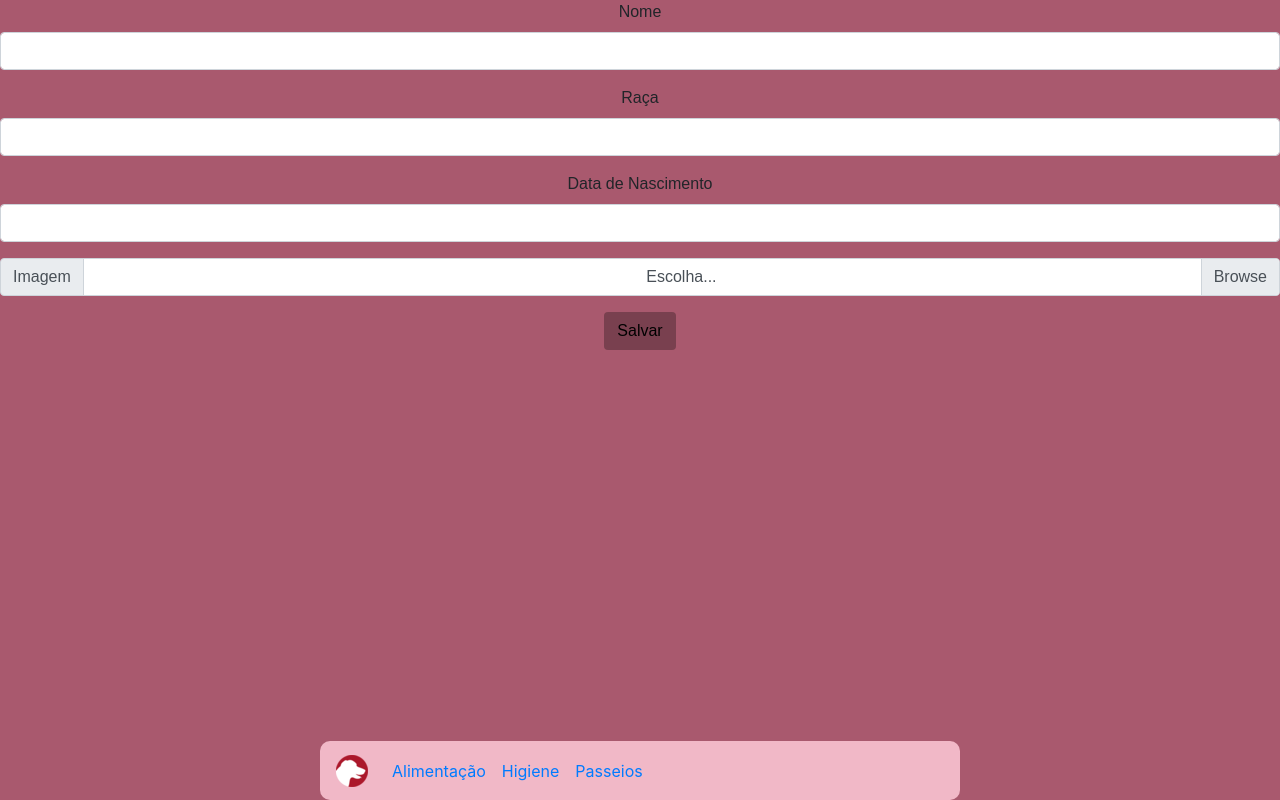
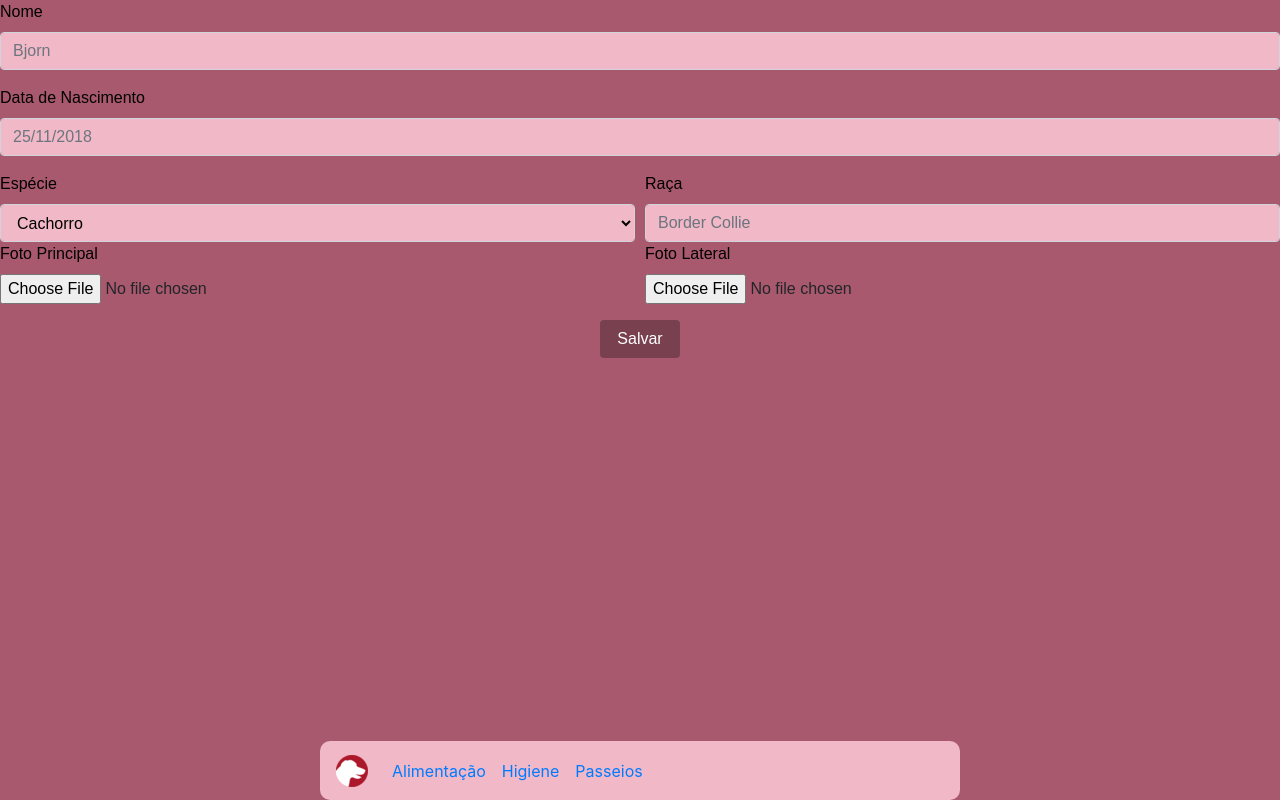
Before and after one commit to Lucs1590/Pet, an Angular app: page /new-pet in a window 1280 px wide. Built offline with nearby package versions, Linux system fonts and the light colour scheme.

Commit message:
Finalização de Cadastro de Pet e Ajuste na identação de cadastro de dono

```diff
--- a/src/app/cadastro-dono/cadastro-dono.component.html
+++ b/src/app/cadastro-dono/cadastro-dono.component.html
@@ -29,5 +29,5 @@
         <div class="form-group" id="divSalvar">
             <button type="button" class="btn btn-primary" id="btnSalvar">Salvar</button>
         </div>
-  </form>
+    </form>
   </div>
--- a/src/app/cadastro-pet/cadastro-pet.component.css
+++ b/src/app/cadastro-pet/cadastro-pet.component.css
@@ -1,7 +1,30 @@
 #divPrincipal{
-    text-align:center;
     background-color:#A9596E;
     min-height: 100%;
     width: 100%;
     font-family: Arial, Helvetica, sans-serif;
 }
+
+label{
+    color: black;
+}
+
+input[type="text"], input[type="email"], input[type="password"], select, option {
+    color: black;
+    background-color : #F1B8C7;
+}
+
+#divSalvar{
+	position: absolute;
+	width: 5rem;
+	left: 50%;
+    margin-left: -2.5rem;
+    margin-top: 1rem;
+}
+
+#btnSalvar{
+    background-color: #79404F;
+    color: #FFFFFF;
+    text-align: center;
+    width: 5rem;
+}
--- a/src/app/cadastro-pet/cadastro-pet.component.html
+++ b/src/app/cadastro-pet/cadastro-pet.component.html
@@ -1,28 +1,41 @@
 <div id="divPrincipal">
     <form> <!-- (ngSubmit)="salvar()" -->
         <div class="form-group">
-      <label>Nome</label>
-      <input type="text" class="form-control" name="nome">  <!-- [(ngModel)]="bebida.Bebida" -->
+            <label for="nome">Nome</label>
+            <input type="text" class="form-control" name="nome" id="nome" placeholder="Bjorn" required>  <!-- [(ngModel)]="bebida.Bebida" -->
         </div>
         <div class="form-group">
-      <label>Raça</label>
-      <input type="text" class="form-control" name="raca">
+                <label for="dtaNasc">Data de Nascimento</label>
+                <input type="text" class="form-control" name="dtaNasc" id="dtaNasc" placeholder="25/11/2018">  <!-- [(ngModel)]="bebida.Bebida" -->
         </div>
-    <div class="form-group">
-      <label>Data de Nascimento</label>
-      <input type="text" class="form-control" name="dtnasc">
+        <div class="form-row">
+            <div class="col">
+                <label for="especie">Espécie</label>
+                <select class="form-control" id="especie">
+                    <option>Cachorro</option>
+                    <option>Cavalo</option>
+                    <option>Gato</option>
+                    <option>Pássaro</option>
+                    <option>Roedor</option>
+                </select>
             </div>
-
-    <div class="input-group mb-3">
-    <div class="input-group-prepend">
-      <span class="input-group-text">Imagem</span>
-    </div>
-    <div class="custom-file">
-      <input type="file" class="custom-file-input" id="avatar" (change)="onFileChange($event)" #fileInput>
-      <label class="custom-file-label" for="inputGroupFile01">Escolha...</label>
+            <div class="col">
+                <label for="raca">Raça</label>
+                <input type="text" class="form-control" name="raca" id="raca" placeholder="Border Collie">  <!-- [(ngModel)]="bebida.Bebida" -->
             </div>
         </div>
-
-  <button type="button" class="btn" style="background-color: #79404F;">Salvar</button>
+        <div class="form-row">
+            <div class="col">
+                <label for="img1">Foto Principal</label>
+                <input type="file" class="form-control-file" id="img1">
+            </div>
+            <div class="col">
+                <label for="img2">Foto Lateral</label>
+                <input type="file" class="form-control-file" id="img2">
+            </div>
+        </div>
+        <div class="form-group" id="divSalvar">
+            <button type="button" class="btn" id="btnSalvar">Salvar</button>
+        </div>
     </form>
   </div>
```
Lines whose indentation alone changed are shown as unchanged.
